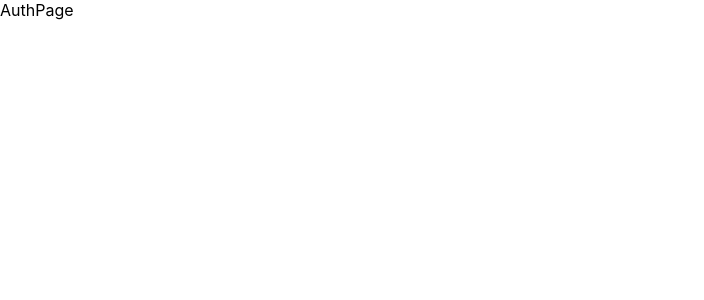
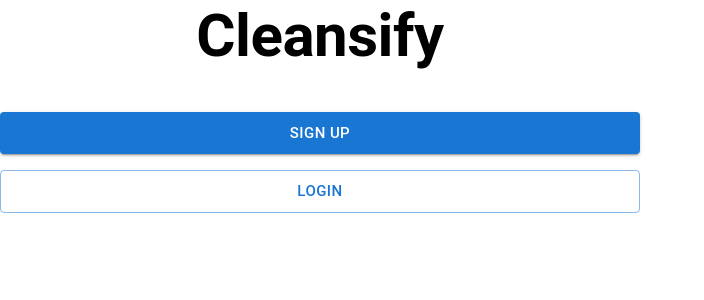
Before and after one commit to shwakib/Cleansify, a React (Create React App) app: page / in a window 1280 px wide. Shown: the top 300 px of the page, without its empty margins (0-704 px from the left). Built offline with nearby package versions, Linux system fonts and the light colour scheme.

Commit message:
FEAT: Added AuthPage

```diff
--- a/src/pages/AuthPage.tsx
+++ b/src/pages/AuthPage.tsx
@@ -1,7 +1,44 @@
+import { Button, Grid, Typography, styled } from '@mui/material'
 import React from 'react'
+import { useNavigate } from 'react-router-dom'
+
+const StyledContainer = styled(Grid)(() => ({
+  alignItems: 'center',
+  textAlign: 'center'
+}))
 
 const AuthPage = () => {
-  return <div>AuthPage</div>
+  const navigate = useNavigate()
+
+  return (
+    <StyledContainer container md={6} xs={12} gap={5}>
+      <Grid item xs={12}>
+        <Typography variant="h2" fontWeight={'bold'}>
+          Cleansify
+        </Typography>
+      </Grid>
+      <Grid item container gap={2}>
+        <Grid item xs={12}>
+          <Button
+            variant="contained"
+            color="primary"
+            size="large"
+            fullWidth
+            onClick={() => {
+              navigate('/signup')
+            }}
+          >
+            Sign up
+          </Button>
+        </Grid>
+        <Grid item xs={12}>
+          <Button variant="outlined" color="primary" size="large" fullWidth>
+            Login
+          </Button>
+        </Grid>
+      </Grid>
+    </StyledContainer>
+  )
 }
 
 export default AuthPage
```
